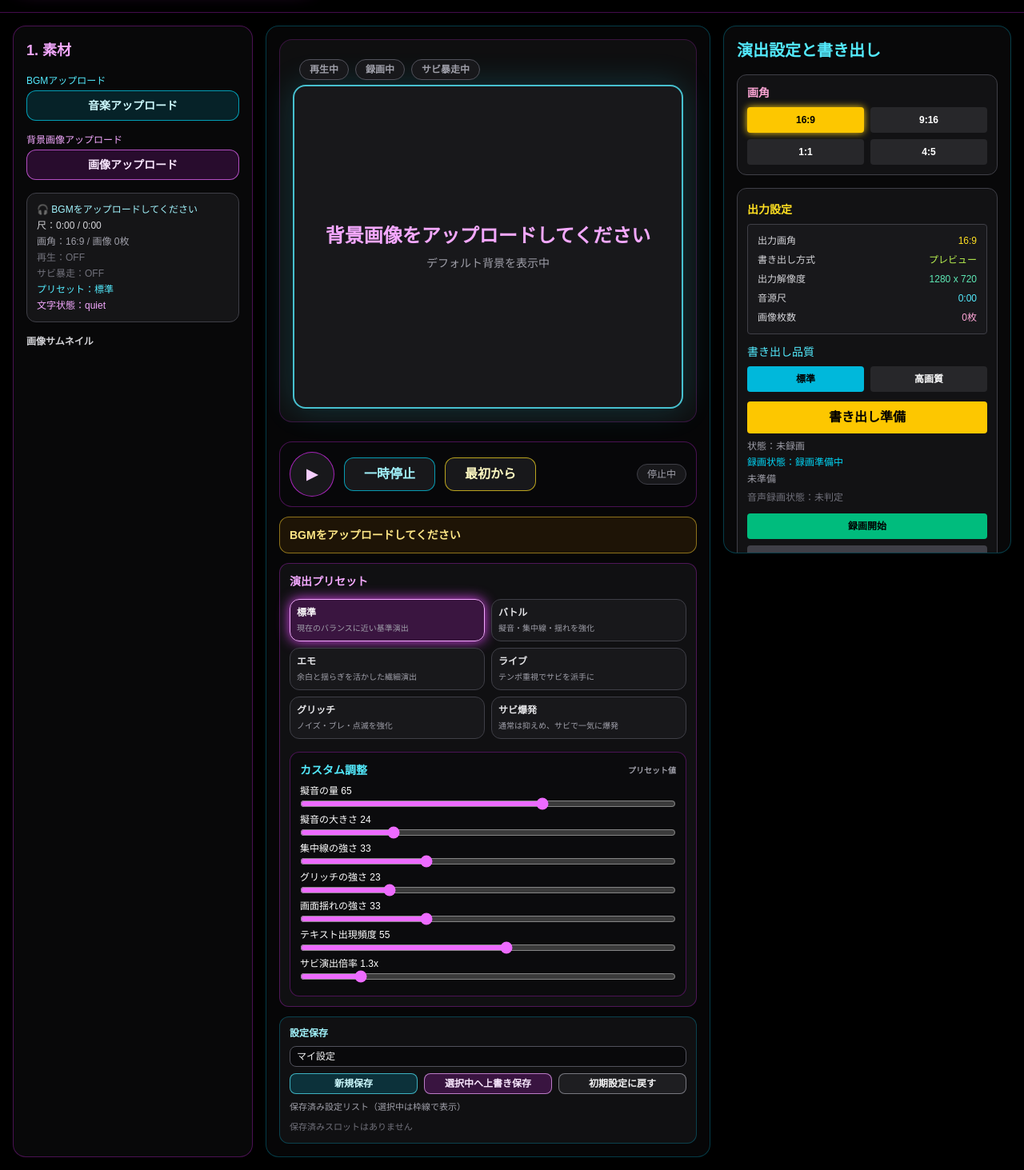
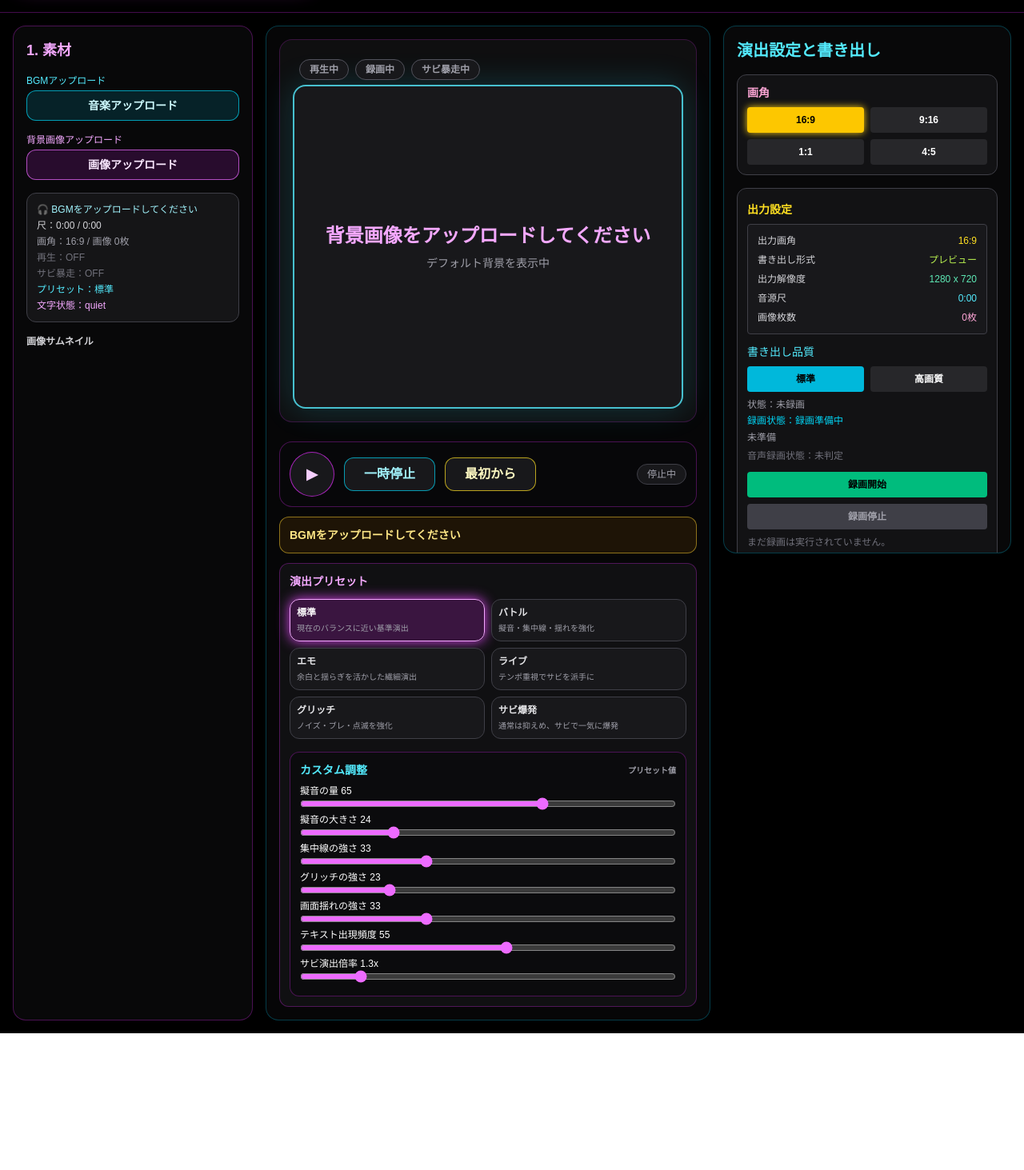
Before and after one commit to utugorou/manga-mv-engine, a Next.js app: page / in a window 1280 px wide. Shown: the part 305-1768 px from the top of the page at 80% size. After the commit the page ends 1597 px from the top, so only its background shows below. Built offline with nearby package versions, Linux system fonts and the light colour scheme.

Commit message:
Simplify UI and refine mobile-first tab flow

```diff
--- a/app/page.tsx
+++ b/app/page.tsx
@@ -1449,7 +1449,7 @@ export default function Home() {
                   height={72}
                   priority
                   onError={() => setIsLogoLoadError(true)}
-                  className="h-[clamp(9rem,22vw,17rem)] w-auto max-w-full object-contain opacity-95 drop-shadow-[0_0_14px_rgba(217,70,239,0.45)]"
+                  className="h-[clamp(4rem,14vw,9rem)] md:h-[clamp(9rem,22vw,17rem)] w-auto max-w-full object-contain opacity-95 drop-shadow-[0_0_14px_rgba(217,70,239,0.45)]"
                 />
               ) : (
                 <span className="text-7xl md:text-8xl font-black tracking-[0.2em] leading-none">MANGA MV ENGINE</span>
@@ -1527,48 +1527,7 @@ export default function Home() {
               formatTime={formatTime}
             />
             <div className="rounded-xl border border-fuchsia-500/30 bg-zinc-900/60 p-3"><PresetPanel presetList={effectPresetList} activePreset={activePreset} isCustomAdjusted={isCustomAdjusted} applyPreset={applyPreset} customControls={customControls} onCustomControlChange={handleCustomControlChange} /></div>
-            <div className="rounded-xl border border-cyan-500/30 bg-zinc-900/60 p-3 space-y-2">
-              <p className="text-xs font-bold text-cyan-200">設定保存</p>
-              <input
-                type="text"
-                value={settingsName}
-                onChange={(e) => setSettingsName(e.target.value)}
-                placeholder="保存名を入力"
-                className="w-full rounded-lg border border-zinc-600 bg-zinc-950 px-2 py-1 text-xs text-zinc-100"
-              />
-              <div className="grid grid-cols-1 sm:grid-cols-3 gap-2">
-                <button onClick={saveAsNewSlot} className="rounded-lg border border-cyan-300/70 bg-cyan-500/20 px-2 py-1 text-xs font-bold text-cyan-100">新規保存</button>
-                <button onClick={overwriteSelectedSlot} className="rounded-lg border border-fuchsia-300/70 bg-fuchsia-500/20 px-2 py-1 text-xs font-bold text-fuchsia-100">選択中へ上書き保存</button>
-                <button onClick={resetToDefaultSettings} className="rounded-lg border border-zinc-400/70 bg-zinc-700/30 px-2 py-1 text-xs font-bold text-zinc-100">初期設定に戻す</button>
-              </div>
-              <div className="space-y-2">
-                <p className="text-[11px] text-zinc-400">保存済み設定リスト（選択中は枠線で表示）</p>
-                {savedSettingsList.length === 0 ? (
-                  <p className="text-[11px] text-zinc-500">保存済みスロットはありません</p>
-                ) : (
-                  <ul className="space-y-1">
-                    {savedSettingsList.map((slot) => (
-                      <li
-                        key={slot.id}
-                        className={`rounded-md border p-2 ${selectedSettingsId === slot.id ? "border-cyan-300 bg-cyan-500/10" : "border-zinc-700 bg-zinc-900/50"}`}
-                      >
-                        <div className="flex items-center justify-between gap-2">
-                          <div>
-                            <p className="text-xs font-bold text-zinc-100">{slot.name}</p>
-                            <p className="text-[10px] text-zinc-400">更新: {new Date(slot.updatedAt).toLocaleString("ja-JP")}</p>
-                          </div>
-                          <div className="flex gap-1">
-                            <button onClick={() => loadSlot(slot.id)} className="rounded border border-cyan-400/70 bg-cyan-500/20 px-2 py-1 text-[10px] font-bold text-cyan-100">読み込み</button>
-                            <button onClick={() => deleteSlot(slot.id)} className="rounded border border-rose-400/70 bg-rose-500/20 px-2 py-1 text-[10px] font-bold text-rose-100">削除</button>
-                          </div>
-                        </div>
-                      </li>
-                    ))}
-                  </ul>
-                )}
-              </div>
-              {settingsStatus ? <p className="text-[11px] text-zinc-300">{settingsStatus}</p> : null}
-            </div>
+
           </div>
         </div>
         <div className="max-h-[calc(100vh-140px)] overflow-y-auto rounded-2xl border border-cyan-500/30 bg-zinc-950/90 p-4">
@@ -1744,7 +1703,25 @@ export default function Home() {
           ) : null}
           {mobileTab === "text" ? (
             <div className="space-y-3">
-              <div className="rounded-xl border border-fuchsia-500/30 bg-zinc-900/60 p-3"><SettingsPanel {...{switchMode,setSwitchMode,wasAboveThresholdRef,lastLowEnergyRef,setActivePreset,imageDuration,setImageDuration,handleAutoDuration,peakSensitivity,setPeakSensitivity,kickSensitivity,setKickSensitivity,minSwitchInterval,setMinSwitchInterval,idealSwitchInterval,setIdealSwitchInterval,fallbackSwitchInterval,setFallbackSwitchInterval,showBubble,setShowBubble,bubbleText,setBubbleText,autoBubble,setAutoBubble,textMode,setTextMode,audioMood,showSfx,setShowSfx,sfxText,setSfxText,autoSfx,setAutoSfx,randomSfxScaleEnabled,randomSfxCountEnabled,setRandomSfxScaleEnabled:handleRandomSfxScaleEnabled,setRandomSfxCountEnabled,regenerateSfxItems:() => { const items = generateSfxItems(); setSfxItems(items); setSfxText(items[0]?.text ?? sfxText); setSfxScale(items[0]?.scale ?? 1); },setBubblePosition,bubbleTexts,positions,randomItem,showGlitch,setShowGlitch,showEqualizer,setShowEqualizer,showFlash,setShowFlash,showPanels,setShowPanels,panelMode,setPanelMode,panelPattern,setPanelPattern,chorusBoost,chorusSensitivity,setChorusSensitivity,selectedMotion,setSelectedMotion,applyMotionToCurrent,applyRandomMotions,randomMotionApplied}} /></div>
+              <div className="rounded-xl border border-fuchsia-500/30 bg-zinc-900/60 p-3 space-y-3">
+                <p className="text-sm font-bold text-fuchsia-300">タイトル表示</p>
+                <label className="flex items-center gap-2 text-sm">
+                  <input type="checkbox" checked={showBubble} onChange={(e) => setShowBubble(e.target.checked)} />
+                  タイトルを表示
+                </label>
+                <input className="w-full rounded-lg border border-zinc-700 bg-zinc-950 px-3 py-2" value={bubbleText} onChange={(e) => setBubbleText(e.target.value)} placeholder="タイトル文言" />
+                <p className="text-sm font-bold text-cyan-300">擬音表示（最大4つ・同文言）</p>
+                <label className="flex items-center gap-2 text-sm">
+                  <input type="checkbox" checked={showSfx} onChange={(e) => setShowSfx(e.target.checked)} />
+                  擬音を表示
+                </label>
+                <input className="w-full rounded-lg border border-zinc-700 bg-zinc-950 px-3 py-2" value={sfxText} onChange={(e) => setSfxText(e.target.value)} placeholder="擬音（例: ドン!!）" />
+                <label className="block text-sm text-zinc-300">スマート文字モード</label>
+                <select className="w-full rounded-lg border border-zinc-700 bg-zinc-950 px-3 py-2" value={textMode} onChange={(e) => setTextMode(e.target.value as TextMode)}>
+                  <option value="random">ランダム</option>
+                  <option value="smart">スマート</option>
+                </select>
+              </div>
             </div>
           ) : null}
           {mobileTab === "effects" ? (
--- a/src/components/ExportPanel.tsx
+++ b/src/components/ExportPanel.tsx
@@ -74,7 +74,7 @@ export default function ExportPanel({
         </div>
 
         <div className="flex justify-between">
-          <span>書き出し方式</span>
+          <span>書き出し形式</span>
           <span className="text-lime-300">{getExportModeLabel(exportMode)}</span>
         </div>
 
@@ -121,13 +121,6 @@ export default function ExportPanel({
           高画質
         </button>
       </div>
-
-      <button
-        onClick={handlePrepareExport}
-        className="w-full bg-yellow-400 hover:bg-yellow-300 text-black font-bold p-2 rounded mt-3"
-      >
-        書き出し準備
-      </button>
 
       <p className="text-xs text-zinc-400 mt-2">状態：{statusText}</p>
       <p className="text-xs text-cyan-400 mt-1">録画状態：{recordingText}</p>
```
